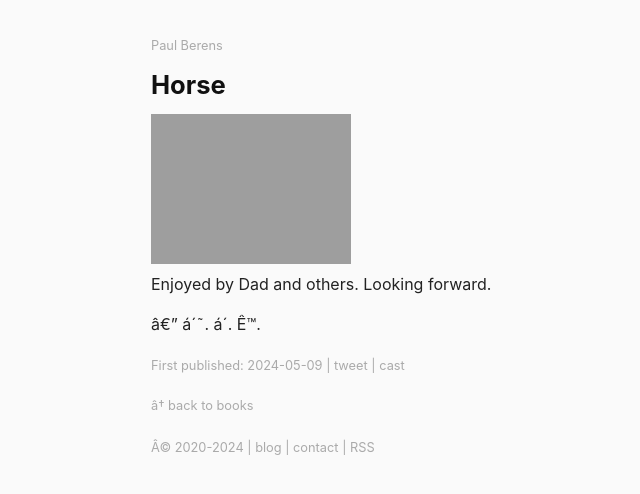
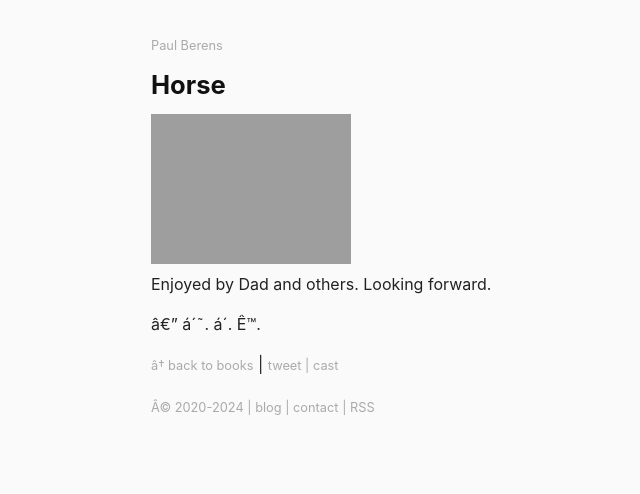
Before and after one commit to berensp/berensp.github.io, a Jekyll site: the page built from _bookreviews/horse.md, in a window 1280 px wide. Shown: the top 494 px of the page, without its empty margins (169-809 px from the left). Built offline with Jekyll 4.4.1, drawn with Linux system fonts in a browser that asks for light colours; a script that is not in the unit is left out.

Commit message:
Update bookreview.html

```diff
--- a/_layouts/bookreview.html
+++ b/_layouts/bookreview.html
@@ -13,8 +13,6 @@ layout: default
 
 {{ content }}
 
-<p><span class="muted small">First published: {{ page.date | date: "%Y-%m-%d" }} | </span><a class="muted small" href="https://twitter.com/intent/tweet?text={{ page.title | url_encode }}&amp;url={{ site.url }}{{ page.url | url_encode }}&amp;via=berensp&amp;" target="_blank" aria-label="Tweet this page">tweet</a></span><span class="muted small"> | </span><span><a class="muted small" href="https://warpcast.com/~/compose?text=Just%20read%20this%20one%20by%20%40pmb%3A%20%22{{ page.title | url_encode }}%22&embeds[]={{ site.url }}{{ page.url | url_encode }}" target="_blank" aria-label="Cast this page">cast</a></span></p>
-
-<p><a class="muted small" href="/books/">← back to books</a></p>
+<p><a class="muted small" href="/books/">← back to books</a> | </span><a class="muted small" href="https://twitter.com/intent/tweet?text={{ page.title | url_encode }}&amp;url={{ site.url }}{{ page.url | url_encode }}&amp;via=berensp&amp;" target="_blank" aria-label="Tweet this page">tweet</a></span><span class="muted small"> | </span><span><a class="muted small" href="https://warpcast.com/~/compose?text=Just%20read%20this%20one%20by%20%40pmb%3A%20%22{{ page.title | url_encode }}%22&embeds[]={{ site.url }}{{ page.url | url_encode }}" target="_blank" aria-label="Cast this page">cast</a></span></p>
 
 {%- include footer.html -%}
```
